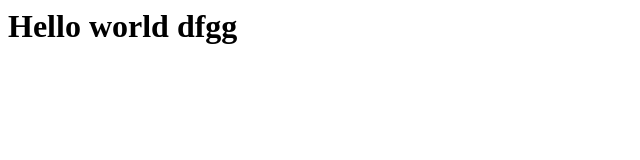
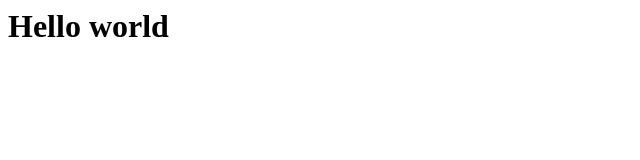
Before and after one commit to jitendrakcmt/nest-js, a website: page index.html in a window 1280 px wide. Shown: the whole page, without its empty margins (0-640 px from the left). Drawn offline with Linux system fonts and the light colour scheme.

Commit message:
new file

```diff
--- a/index.html
+++ b/index.html
@@ -1 +1 @@
-<H1>Hello world dfgg</H1>
+<H1>Hello world </H1>
```
